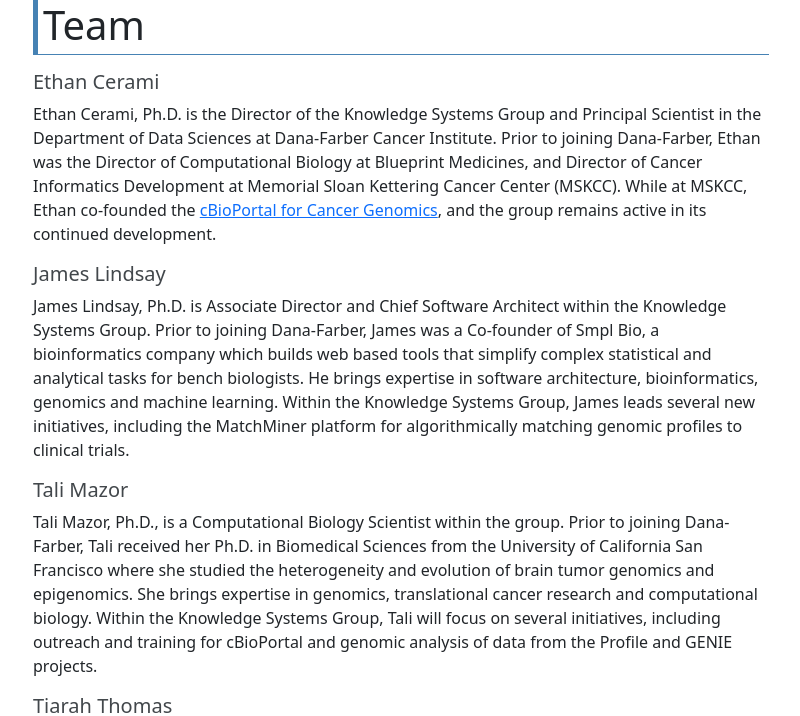
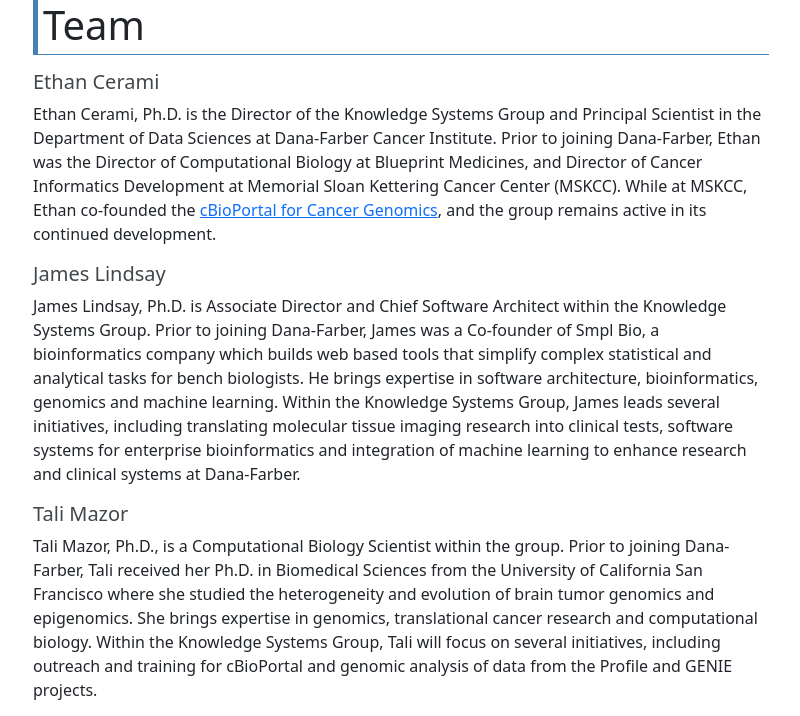
Before and after one commit to dfci/ksg_web, a Jekyll site: the page built from _pages/team.markdown, in a window 1280 px wide and 900 px high, cut to the strip 184-900 px from the top of the window. Shown: the whole strip, without its empty margins (49-849 px from the left). Built offline with Jekyll 4.4.1, drawn with Linux system fonts in a browser that asks for light colours.

Commit message:
Update team.markdown

```diff
--- a/_pages/team.markdown
+++ b/_pages/team.markdown
@@ -8,7 +8,7 @@ permalink: /team/
 Ethan Cerami, Ph.D. is the Director of the Knowledge Systems Group and Principal Scientist in the Department of Data Sciences at Dana-Farber Cancer Institute. Prior to joining Dana-Farber, Ethan was the Director of Computational Biology at Blueprint Medicines, and Director of Cancer Informatics Development at Memorial Sloan Kettering Cancer Center (MSKCC).  While at MSKCC, Ethan co-founded the <a href="http://cbioportal.org">cBioPortal for Cancer Genomics</a>, and the group remains active in its continued development.
 
 ## James Lindsay
-James Lindsay, Ph.D. is Associate Director and Chief Software Architect within the Knowledge Systems Group.  Prior to joining Dana-Farber, James was a Co-founder of Smpl Bio, a bioinformatics company which builds web based tools that simplify complex statistical and analytical tasks for bench biologists.  He brings expertise in software architecture, bioinformatics, genomics and machine learning.  Within the Knowledge Systems Group, James leads several new initiatives, including the MatchMiner platform for algorithmically matching genomic profiles to clinical trials.
+James Lindsay, Ph.D. is Associate Director and Chief Software Architect within the Knowledge Systems Group. Prior to joining Dana-Farber, James was a Co-founder of Smpl Bio, a bioinformatics company which builds web based tools that simplify complex statistical and analytical tasks for bench biologists.  He brings expertise in software architecture, bioinformatics, genomics and machine learning.  Within the Knowledge Systems Group, James leads several initiatives, including translating molecular tissue imaging research into clinical tests, software systems for enterprise bioinformatics and integration of machine learning to enhance research and clinical systems at Dana-Farber.
 
 ## Tali Mazor
 Tali Mazor, Ph.D., is a Computational Biology Scientist within the group. Prior to joining Dana-Farber, Tali received her Ph.D. in Biomedical Sciences from the University of California San Francisco where she studied the heterogeneity and evolution of brain tumor genomics and epigenomics. She brings expertise in genomics, translational cancer research and computational biology. Within the Knowledge Systems Group, Tali will focus on several initiatives, including outreach and training for cBioPortal and genomic analysis of data from the Profile and GENIE projects.
```
